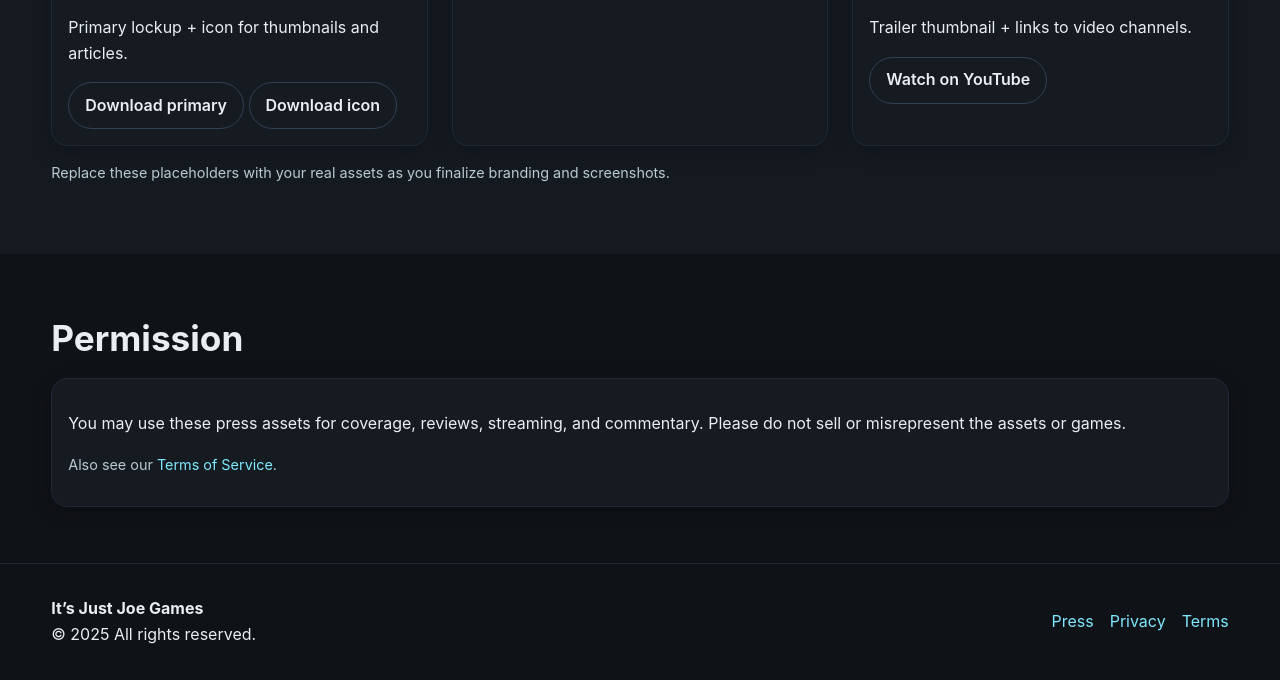
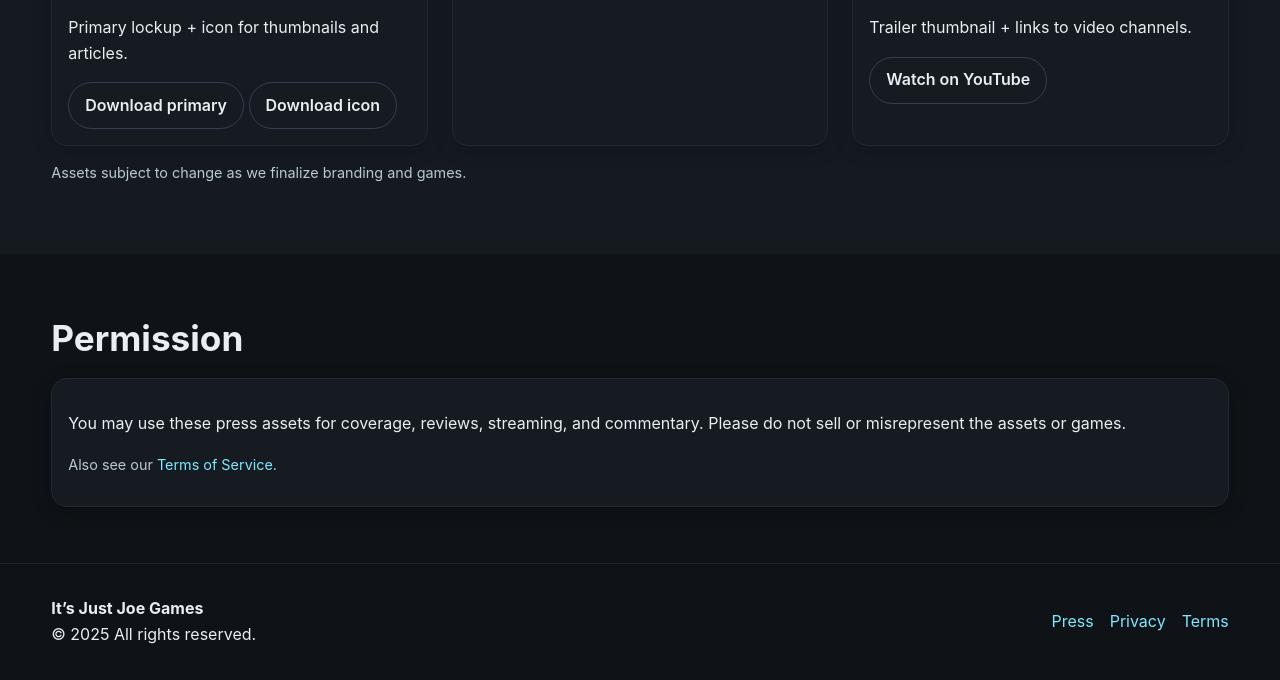
Before and after one commit to jrm328/itsjustjoegame, a plain HTML site: page press.html in a window 1280 px wide. Shown: the part 1431-2111 px from the top of the page. Drawn offline with Linux system fonts and the light colour scheme.

Commit message:
Press update

```diff
--- a/press.html
+++ b/press.html
@@ -107,7 +107,7 @@
         </div>
 
         <p class="fineprint">
-          Replace these placeholders with your real assets as you finalize branding and screenshots.
+         Assets subject to change as we finalize branding and games.
         </p>
       </div>
     </section>
```
